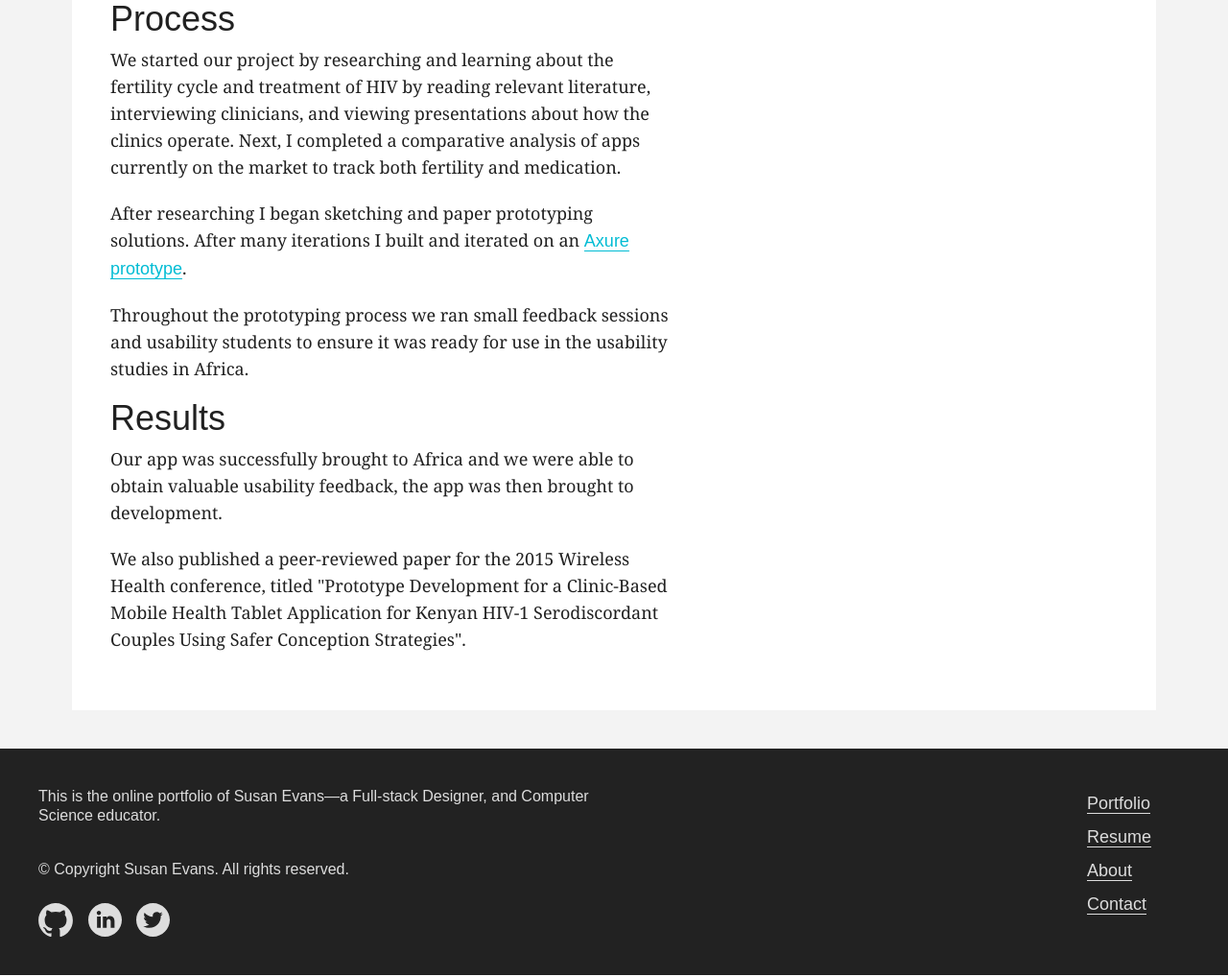
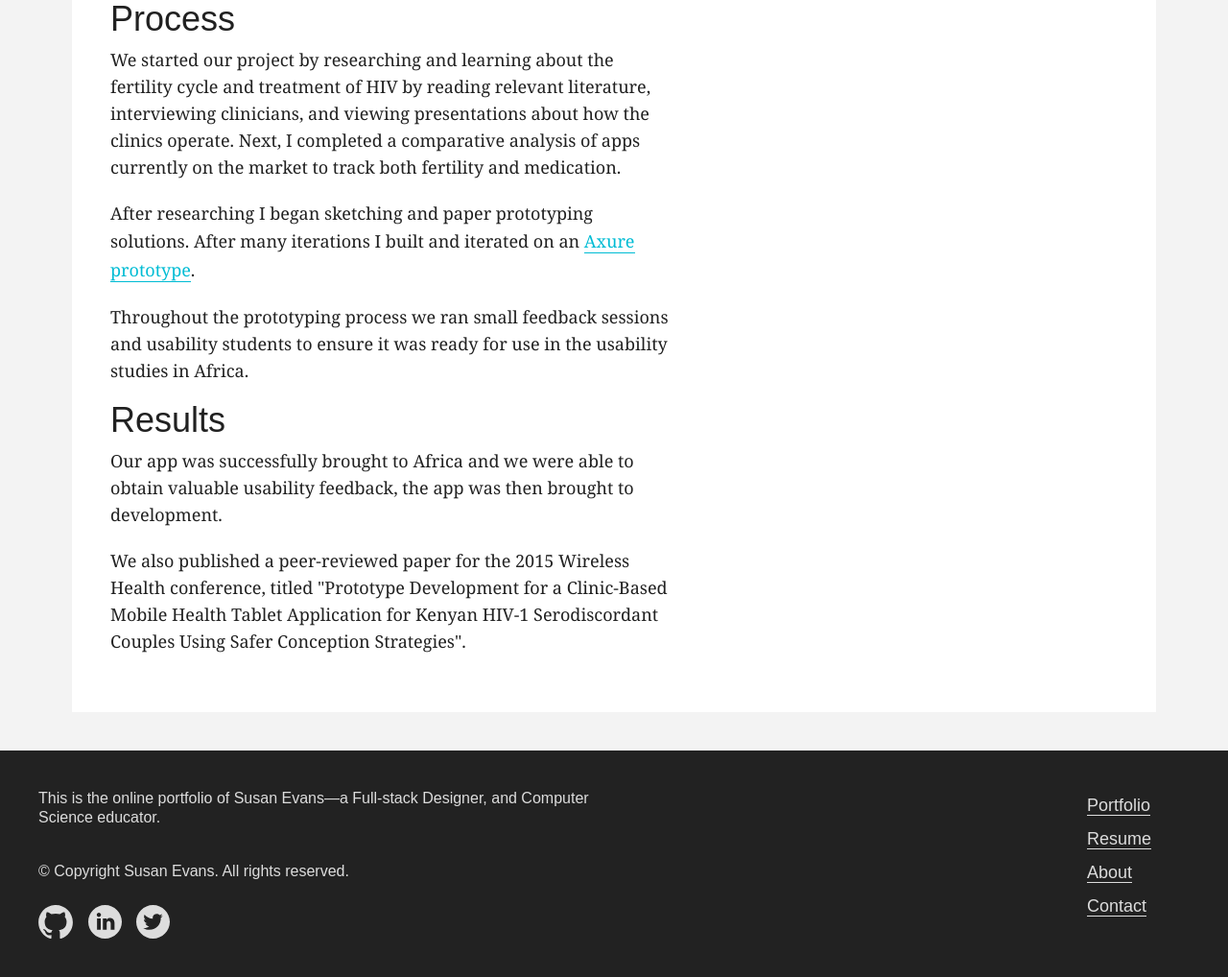
Before and after one commit to susanev/susanev.github.io, a PHP site: page /projects/project-safer-conception.html in a window 1280 px wide. Shown: the part 1207-2225 px from the top of the page at 96% size. Run offline with PHP 8.4, Linux system fonts and the light colour scheme; some libraries are stand-ins or nearby versions.

Commit message:
links in project descriptions now georgia

```diff
--- a/css/styles.css
+++ b/css/styles.css
@@ -48,7 +48,7 @@ input, p, a, li {
     font-family: "Crimson+Text", Arial, sans-serif;
 }
 
-.project-details p {
+.project-details p, .project-details a {
     font-family: Georgia, Arial, sans-serif;
     line-height: 30px;
 }
```
